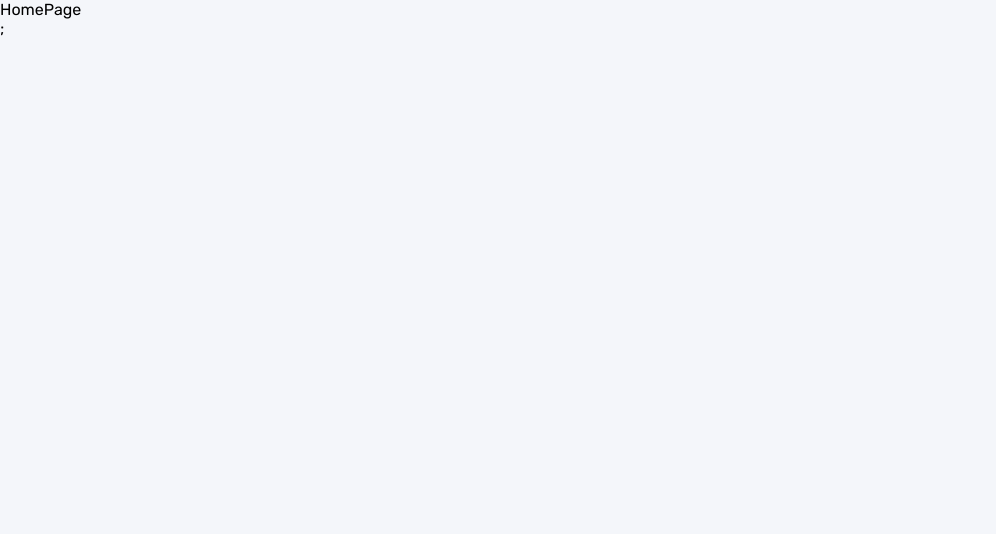
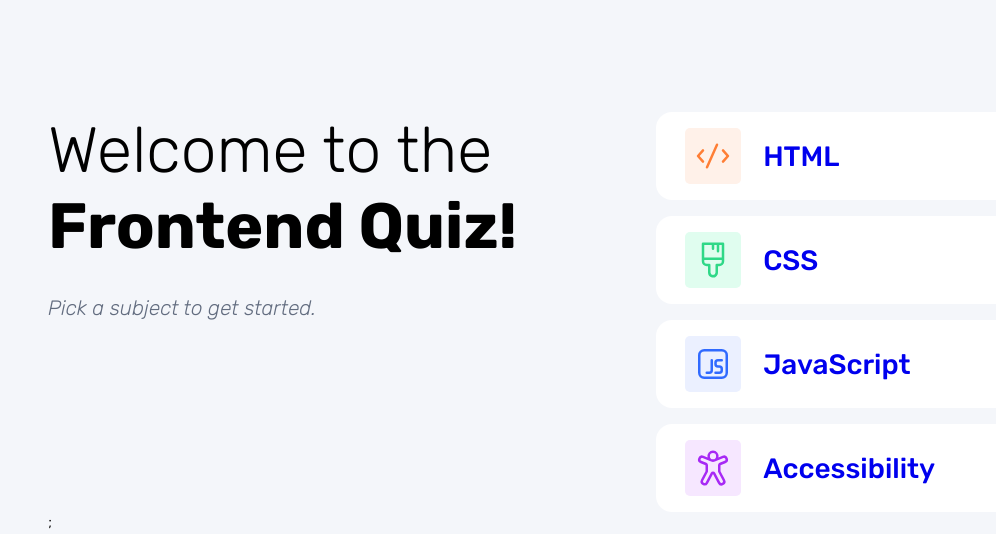
Before and after one commit to Kendrick-Oppong/quiz-master, a React (Vite) app: page / in a window 1280 px wide. Shown: the top 534 px of the page, without its empty margins (0-996 px from the left). Built offline with nearby package versions, Linux system fonts and the light colour scheme.

Commit message:
add homepage ui

```diff
--- a/src/pages/home/HomePage.tsx
+++ b/src/pages/home/HomePage.tsx
@@ -1,7 +1,131 @@
+import styled from "styled-components";
+import { lightTheme } from "../../styles/themes";
+import { Link } from "react-router-dom";
 
+interface BgColorProps {
+  bgColor: keyof typeof lightTheme;
+}
 
+const Main = styled.main`
+  margin-top: 4rem;
+  display: grid;
+  grid-template-columns: repeat(2, 1fr);
+  gap: 2rem;
+
+  @media (max-width: 768px) {
+    grid-template-columns: 1fr;
+    padding: 1rem;
+  }
+`;
+const WelcomeDiv = styled.div`
+  h1 {
+    font-size: 4rem;
+    font-weight: 300;
+
+    span {
+      font-weight: bold;
+    }
+
+    @media (max-width: 768px) {
+      font-size: 3rem;
+    }
+  }
+
+  p {
+    font-size: 1.3rem;
+    margin-top: 2rem;
+    font-style: italic;
+    color: ${(props) => props.theme.greyNavy};
+
+    @media (max-width: 768px) {
+      font-size: 1.1rem;
+    }
+  }
+`;
+const ListContainer = styled.div`
+  display: flex;
+  flex-direction: column;
+  gap: 1rem;
+`;
+const ListItem = styled.li<BgColorProps>`
+  display: flex;
+  align-items: center;
+  padding: 1rem 1.8rem;
+  gap: 1.4rem;
+  cursor: pointer;
+  font-size: 1.75rem;
+  border-radius: 1rem;
+  background-color: ${(props) => props.theme.pureWhite};
+  transition: background-color 0.3s ease-in-out;
+
+  &:hover {
+    background-color: ${(props) => props.theme[props.bgColor]};
+  }
+
+  p {
+    font-weight: 500;
+  }
+
+  @media (max-width: 768px) {
+    font-size: 1.5rem;
+  }
+`;
+const IconImage = styled.img<BgColorProps>`
+  background-color: ${(props) => props.theme[props.bgColor]};
+  border-radius: 5px;
+  padding: 0.5rem;
+`;
 export const HomePage = () => {
   return (
-    <div>HomePage</div>
-  )
-}
+    <Main>
+      <WelcomeDiv>
+        <h1>
+          Welcome to the <span>Frontend Quiz!</span>
+        </h1>
+        <p>Pick a subject to get started.</p>
+      </WelcomeDiv>
+      <ListContainer>
+        <Link to="/subject/HTML">
+          <ListItem bgColor="htmlBg">
+            <IconImage
+              src="/assets/images/icon-html.svg"
+              alt="HTML Icon"
+              bgColor="htmlBg"
+            />
+            <p>HTML</p>
+          </ListItem>
+        </Link>
+        <Link to="/subject/CSS">
+          <ListItem bgColor="cssBg">
+            <IconImage
+              src="/assets/images/icon-css.svg"
+              alt="CSS Icon"
+              bgColor="cssBg"
+            />
+            <p>CSS</p>
+          </ListItem>
+        </Link>
+        <Link to="/subject/JavaScript">
+          <ListItem bgColor="jsBg">
+            <IconImage
+              src="/assets/images/icon-js.svg"
+              alt="JavaScript Icon"
+              bgColor="jsBg"
+            />
+            <p>JavaScript</p>
+          </ListItem>
+        </Link>
+        <Link to="/subject/Accessibility">
+          <ListItem bgColor="accessibilityBg">
+            <IconImage
+              src="/assets/images/icon-accessibility.svg"
+              alt="Accessibility Icon"
+              bgColor="accessibilityBg"
+            />
+            <p>Accessibility</p>
+          </ListItem>
+        </Link>
+      </ListContainer>
+    </Main>
+  );
+};
--- a/src/styles/GlobalStyles.ts
+++ b/src/styles/GlobalStyles.ts
@@ -10,7 +10,7 @@ const GlobalStyles = createGlobalStyle`
 *::before,
 *::after {
     box-sizing: inherit;
-    font-weight:normal;
+    font-weight:lighter;
     margin: 0;
     padding: 0;
 }
@@ -24,16 +24,23 @@ html {
 
   body {
     margin: 0;
-    padding: 0;
+    padding: 3rem;
     box-sizing: border-box;
     font-optical-sizing: auto;
     font-family: "Rubik", sans-serif;
     background-color: ${(props) => props.theme.lightGrey};
     /* color: ${(props) => props.theme.darkNavy}; */
+      @media (max-width: 768px) {
+         padding: 1.5rem;
+    }
   }
 
   li {
-  list-style:none
+     list-style:none
+  }
+
+  a {
+    text-decoration:none
   }
 `;
 
--- a/src/styles/themes.ts
+++ b/src/styles/themes.ts
@@ -10,6 +10,10 @@ export const lightTheme = {
   whiteOverlay: "hsla(0,0%,100%,.5)",
   correctAnswer: "#26d782",
   incorrectAnswer: "#ee5454",
+  htmlBg: "#fff1e9",
+  cssBg: "#e0fdef",
+  jsBg: "#ebf0ff",
+  accessibilityBg: "#f6e7ff",
 };
 
 export const darkTheme = {
```
